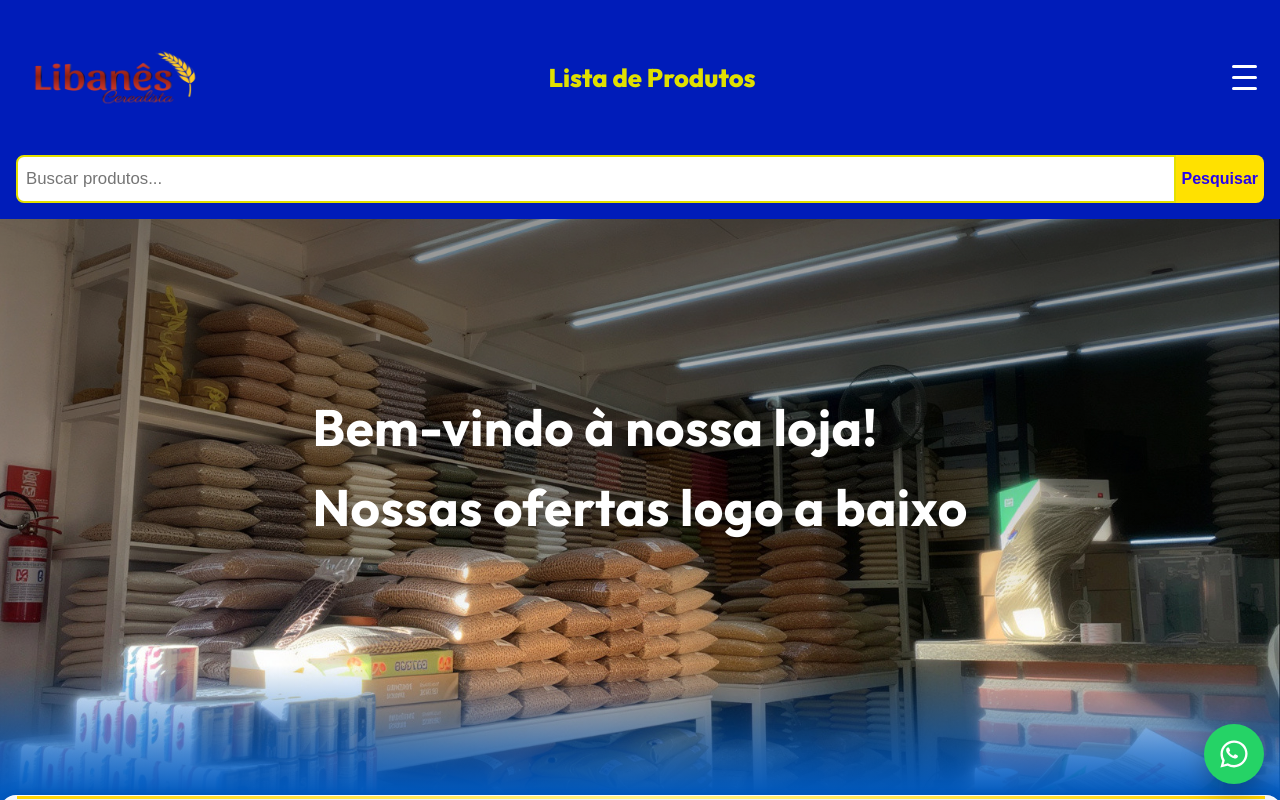
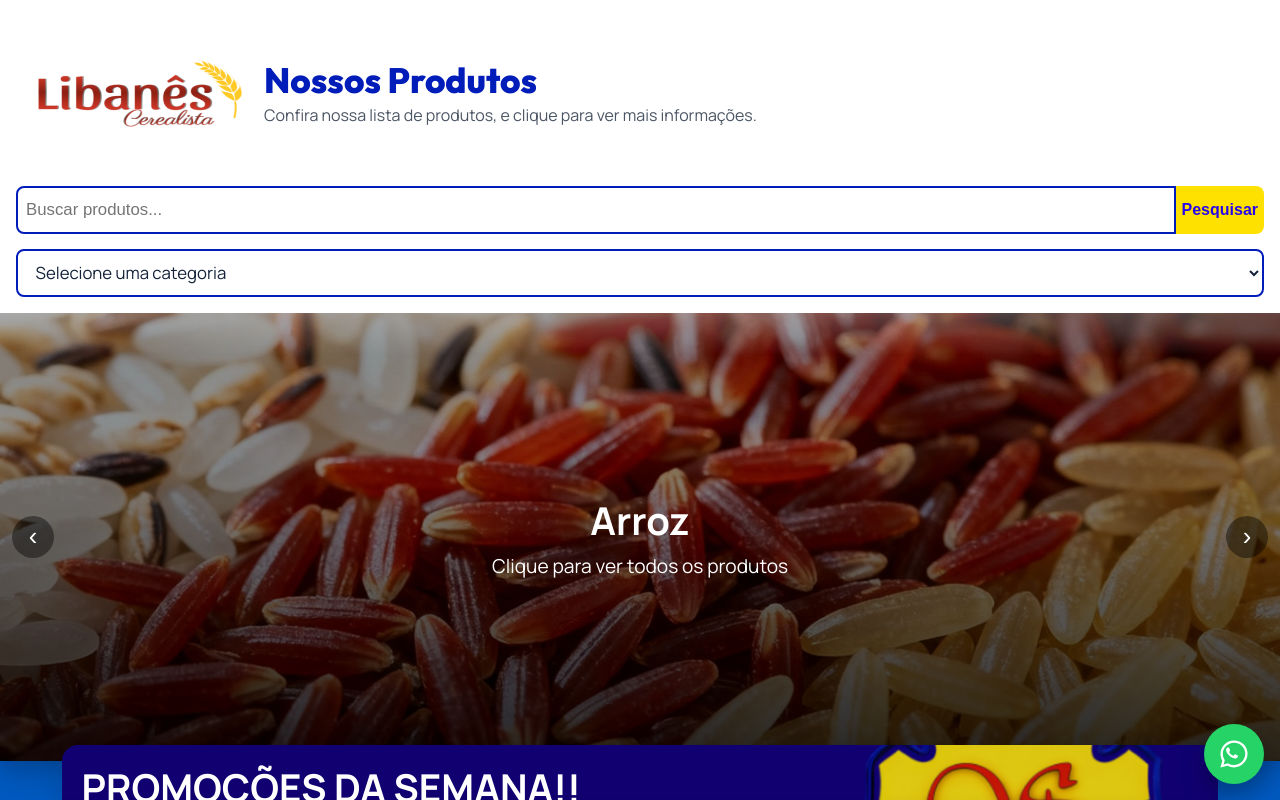
Before and after one commit to MuriloBastos6/produtos-libanes, a React (Vite) app: page / in a window 1280 px wide. Shown: the top 800 px of the page. Built offline with nearby package versions, Linux system fonts and the light colour scheme.

Commit message:
Atualizando estrutura

```diff
--- a/src/App.jsx
+++ b/src/App.jsx
@@ -20,8 +20,8 @@ function App() {
               path="/"
               element={
                 <div>
-                  <Main />
-                  <BlocoDados />
+                  {/*<Main />}
+                 {/* <BlocoDados /> */}
                   <Carrosel />
                   <ListaDeProdutos />
                 </div>
--- a/src/components/Navbar.jsx
+++ b/src/components/Navbar.jsx
@@ -1,56 +1,68 @@
-import React, { useEffect, useState } from "react";
-import { Link, useLocation } from "react-router-dom";
-import Categorias from "./Categorias";
+import React from "react";
+import { Link, useNavigate } from "react-router-dom";
 import BuscaProdutos from "./BuscaProdutos";
 
+const categoriasOpcoes = [
+  { titulo: "Amendois & castanhas", slug: "amendoim" },
+  { titulo: "Arroz", slug: "arroz" },
+  { titulo: "Sucrilhos", slug: "sucrilhos" },
+  { titulo: "Chás", slug: "cha" },
+  { titulo: "Farinhas", slug: "farinhas" },
+  { titulo: "Grãos", slug: "graos" },
+  { titulo: "Panificação", slug: "panificacao" },
+  { titulo: "Especiarias", slug: "especiarias" },
+  { titulo: "Frutas", slug: "frutas" },
+  { titulo: "Sementes", slug: "sementes" },
+  { titulo: "Produtos naturais", slug: "produtosnaturais" },
+  { titulo: "Refrigerantes & sucos", slug: "refris" },
+  { titulo: "Óleo vegetal", slug: "oleo" },
+  { titulo: "Goma pronta", slug: "goma" },
+  { titulo: "Salgadinho & snacks", slug: "salgadinhos" },
+  { titulo: "Doces", slug: "doces" },
+  { titulo: "Potes", slug: "potes" },
+];
+
 function Navbar() {
-  const [menuAberto, setMenuAberto] = useState(false);
-  const location = useLocation();
+  const navigate = useNavigate();
 
-  const toggleMenu = () => {
-    setMenuAberto(!menuAberto);
+  const handleSelectCategoria = (e) => {
+    const slug = e.target.value;
+    if (slug) {
+      navigate(`/${slug}`);
+      e.target.value = "";
+    }
   };
-
-  const fecharMenu = () => {
-    setMenuAberto(false);
-  };
-
-  useEffect(() => {
-    setMenuAberto(false);
-  }, [location.pathname]);
 
   return (
     <nav className="nav-bar">
-      <div className="nav-titulo">
-        <h1>Lista de Produtos</h1>
-      </div>
       <div className="div-logo">
-        <Link to="/" onClick={fecharMenu}>
+        <Link to="/">
           <img src="libanes-logo-gimp.png" alt="Logo da libanês" />
         </Link>
       </div>
-      <button
-        className="btn-menu-hamburger"
-        onClick={toggleMenu}
-        aria-label="Menu"
-      >
-        <span></span>
-        <span></span>
-        <span></span>
-      </button>
+      <div className="nav-titulo">
+        <h2>Nossos Produtos</h2>
+        <p>Confira nossa lista de produtos, e clique para ver mais informações.</p>
+      </div>
       <div className="input-div">
         <BuscaProdutos />
       </div>
-
-      {/* Menu Hamburger */}
-
-      {/* Menu de Categorias */}
-      <div className={`menu-categorias ${menuAberto ? "aberto" : ""}`}>
-        <ul className="lista-categorias">
-          <li className="item-categoria">
-            <Categorias onSelectCategory={fecharMenu} />
-          </li>
-        </ul>
+      <div className="categorias-select-div">
+        <select
+          className="categorias-select"
+          onChange={handleSelectCategoria}
+          defaultValue=""
+          aria-label="Selecionar categoria"
+        >
+          <option value="" disabled>
+            Selecione uma categoria
+          </option>
+          {categoriasOpcoes.map((cat) => (
+            <option key={cat.slug} value={cat.slug}>
+              {cat.titulo}
+            </option>
+          ))}
+        </select>
       </div>
     </nav>
   );
--- a/src/index.css
+++ b/src/index.css
@@ -50,13 +50,16 @@ body::-webkit-scrollbar {
 /*Começa o estilo da navbar*/
 .nav-bar {
   display: grid;
-  grid-template-columns: 1fr auto 1fr;
+  grid-template-columns: auto 1fr;
   grid-template-areas:
-    "logo title menu"
-    "search search search";
+    "logo title"
+    "search search"
+    "categorias categorias";
   align-items: center;
+  column-gap: 1rem;
+  row-gap: 0.6rem;
   padding: 1rem;
-  background: #001cb9;
+  background: white;
   border: none;
   box-shadow: none;
   outline: none;
@@ -66,26 +69,33 @@ body::-webkit-scrollbar {
   z-index: 1200;
 }
 
-.nav-bar h1 {
-  color: rgb(224, 224, 0);
-  font-size: 2rem;
+.nav-titulo {
+  grid-area: title;
+  justify-self: start;
+  align-self: center;
+}
+
+.nav-titulo h2 {
+  color: #001cb9;
+  font-size: clamp(1.5rem, 3vw, 2.2rem);
   font-weight: 800;
   font-family: "Outfit", sans-serif;
   margin: 0;
-  text-align: center;
+  line-height: 1.1;
 }
 
-.nav-titulo {
-  grid-area: title;
-  justify-self: center;
-  margin-left: 1.5rem;
+.nav-titulo p {
+  color: #4b5563;
+  font-size: clamp(0.85rem, 1.4vw, 1rem);
+  margin: 0.3rem 0 0;
+  line-height: 1.35;
 }
 
 
 .div-logo {
   grid-area: logo;
-  width: 11rem;
-  height: 7rem;
+  width: 14rem;
+  height: 9rem;
   display: flex;
   align-items: center;
   justify-content: flex-start;
@@ -132,7 +142,7 @@ body::-webkit-scrollbar {
   height: 3rem;
   border-start-start-radius: 0.5rem;
   border-end-start-radius: 0.5rem;
-  border: 2px solid rgb(228, 224, 0);
+  border: 2px solid #001cb9;
   padding: 0.5rem;
   font-size: 1.05rem;
   transition: border-color var(--transition-fast), box-shadow var(--transition-fast);
@@ -209,128 +219,35 @@ body::-webkit-scrollbar {
   font-size: 1.2rem;
 }
 
-/* Botão Menu Hamburger */
-.btn-menu-hamburger {
-  grid-area: menu;
-  display: flex;
-  flex-direction: column;
-  gap: 8px;
-  background: none;
-  border: none;
-  cursor: pointer;
-  z-index: 1000;
-  padding: 0.5rem;
-  width: 40px;
-  height: auto;
-  margin-left: 0;
-  justify-content: center;
-  align-items: center;
-  justify-self: end;
+/* Select de Categorias */
+.categorias-select-div {
+  grid-area: categorias;
+  width: 100%;
+  margin-top: 0.25rem;
 }
 
-.btn-menu-hamburger span {
-  width: 25px;
-  height: 3px;
-  background-color: #ffffff;
-  border-radius: 2px;
-  transition: all 0.3s ease;
-  display: block;
-  opacity: 1;
+.categorias-select {
+  width: 100%;
+  height: 3rem;
+  padding: 0 0.85rem;
+  border: 2px solid #001cb9;
+  border-radius: 0.5rem;
+  font-size: 1.05rem;
+  font-family: "Manrope", sans-serif;
+  background: #ffffff;
+  color: #14233a;
+  cursor: pointer;
+  transition: border-color var(--transition-fast), box-shadow var(--transition-fast);
 }
 
-.btn-menu-hamburger:hover span {
-  background-color: rgb(228, 224, 0);
-  width: 30px;
+.categorias-select:focus {
+  outline: none;
+  border-color: var(--accent);
+  box-shadow: 0 0 0 3px rgba(255, 225, 0, 0.26);
 }
 
-/* Menu de Categorias */
-.menu-categorias {
-  position: absolute;
-  align-items: center;
-  top: 100%;
-  right: 0;
-  width: 100%;
-  height: auto;
-  background-color: #001cb9b4;
-  transition: all 0.3s ease;
-  max-height: 0;
-  overflow: hidden;
-  z-index: 1201;
-}
-
-.menu-categorias.aberto {
-  max-height: min(72vh, 560px);
-  overflow-y: auto;
-  overflow-x: hidden;
-}
-
-.menu-categorias.aberto {
-  padding: 0.75rem;
-  border-top: 1px solid rgba(255, 255, 255, 0.2);
-  border-bottom-left-radius: 14px;
-  border-bottom-right-radius: 14px;
-  background: linear-gradient(160deg, rgba(0, 22, 110, 0.9), rgba(0, 55, 150, 0.86));
-  box-shadow: 0 18px 28px rgba(0, 8, 40, 0.35);
-  backdrop-filter: blur(6px);
-  -webkit-backdrop-filter: blur(6px);
-}
-
-.menu-categorias .lista-categorias {
-  list-style: none;
-  padding: 0.8rem;
-  padding-right: 5rem;
-  margin: 0;
-  display: flex;
-  flex-direction: row;
-  flex-wrap: wrap;
-  gap: 1rem;
-  width: 100%;
-  justify-content: center;
-  align-items: center;
-}
-
-.menu-categorias .item-categoria {
-  width: 100%;
-  max-width: none;
-  margin: 0 auto;
-  padding-right: 3rem;
-
-}
-
-.menu-categorias.aberto .card-categorias {
-  width: 100%;
-  display: grid;
-  grid-template-columns: repeat(auto-fit, minmax(180px, 1fr));
-  column-gap: 1.4rem;
-  row-gap: 1.4rem;
-  align-items: center;
-  padding: 0 1rem;
-}
-
-.menu-categorias.aberto .card-categorias a {
-  display: flex;
-  align-items: center;
-  justify-content: center;
-  min-height: 72px;
-  padding: 1rem;
-  border-radius: 12px;
-  border: 1px solid rgba(255, 255, 255, 0.28);
-  background-color: rgba(1, 26, 122, 0.62);
-  background-size: cover;
-  background-position: center;
-  background-repeat: no-repeat;
-  background-blend-mode: multiply;
-  box-shadow: 0 8px 16px rgba(0, 0, 0, 0.24);
-  text-shadow: 0 1px 4px rgba(0, 0, 0, 0.55);
-  font-size: 0.9rem;
-  text-align: center;
-  width: auto;
-}
-
-.menu-categorias.aberto .card-categorias a:hover {
-  transform: translateY(-3px);
-  box-shadow: 0 14px 22px rgba(0, 0, 0, 0.3);
-  border-color: rgba(255, 225, 0, 0.6);
+.categorias-select:hover {
+  border-color: #0024de;
 }
 
 
@@ -991,12 +908,13 @@ body::-webkit-scrollbar {
 @media (min-width: 769px) {
   .nav-bar {
     display: grid;
-    grid-template-columns: 1fr auto 1fr;
+    grid-template-columns: auto 1fr;
     grid-template-areas:
-      "logo title menu"
-      "search search search";
+      "logo title"
+      "search search"
+      "categorias categorias";
     align-items: center;
-    row-gap: 0.8rem;
+    row-gap: 0.7rem;
   }
 
   .div-logo {
@@ -1004,19 +922,13 @@ body::-webkit-scrollbar {
     justify-self: start;
     margin-left: -0.5rem;
     padding: 0.25rem 0;
-    width: 12rem;
-    height: 7.2rem;
+    width: 15rem;
+    height: 9.2rem;
   }
 
   .nav-titulo {
     grid-area: title;
-    justify-self: center;
-  }
-
-  .nav-bar h1 {
-    margin: 0;
-    text-align: center;
-    font-size: 1.6rem;
+    justify-self: start;
   }
 
   .input-div {
@@ -1025,20 +937,15 @@ body::-webkit-scrollbar {
     margin-right: 0;
     margin-top: 0.2rem;
   }
-
-  .btn-menu-hamburger {
-    grid-area: menu;
-    margin-left: 0;
-    justify-self: end;
-  }
 }
 
 @media (max-width: 768px) {
   .nav-bar {
-    grid-template-columns: 1fr auto 1fr;
+    grid-template-columns: auto 1fr;
     grid-template-areas:
-      "logo title menu"
-      "search search search";
+      "logo title"
+      "search search"
+      "categorias categorias";
     padding: 0.75rem 0.8rem 0.9rem;
     border-bottom: none;
     box-shadow: none;
@@ -1051,18 +958,8 @@ body::-webkit-scrollbar {
     border-radius: 0;
   }
 
-  .menu-categorias {
-    border: 0;
-    box-shadow: none;
-  }
-
-  .nav-bar h1 {
-    font-size: 1.18rem;
-    padding-right: 0;
-  }
-
   .nav-titulo {
-    justify-self: center;
+    justify-self: start;
     align-self: center;
   }
 
@@ -1070,13 +967,6 @@ body::-webkit-scrollbar {
     display: flex;
     align-items: center;
     justify-content: center;
-  }
-
-  .btn-menu-hamburger {
-    margin-left: 0;
-    justify-self: end;
-    position: static;
-    transform: none;
   }
 
   .input-div {
@@ -1096,8 +986,8 @@ body::-webkit-scrollbar {
     justify-self: start;
     margin-left: -0.4rem;
     padding: 0.2rem 0;
-    width: 9rem;
-    height: 6rem;
+    width: 11rem;
+    height: 7.2rem;
   }
 
   .div-logo img {
@@ -1133,14 +1023,10 @@ body::-webkit-scrollbar {
 
 @media (max-width: 480px) {
   .div-logo {
-    width: 8rem;
-    height: 5.2rem;
+    width: 9.5rem;
+    height: 6.2rem;
     padding: 0.15rem 0;
     margin-left: -0.3rem;
-  }
-
-  .nav-bar h1 {
-    font-size: 1.08rem;
   }
 
   .nav-bar a {
@@ -1150,39 +1036,6 @@ body::-webkit-scrollbar {
 
   .btn-pesquisar {
     font-size: 0.2rem;
-  }
-}
-
-/* Menu de categorias */
-@media (min-width: 769px) {
-  .menu-categorias.aberto {
-    overflow-y: auto;
-    overflow-x: hidden;
-    width: 100%;
-    right: 0;
-    left: 0;
-    scrollbar-width: none;
-  }
-
-  .menu-categorias.aberto::-webkit-scrollbar {
-    display: none;
-  }
-
-  .menu-categorias.aberto .card-categorias {
-    width: 100%;
-    min-width: 0;
-    grid-template-columns: repeat(auto-fit, minmax(210px, 1fr));
-    column-gap: 1.2rem;
-    row-gap: 1.2rem;
-  }
-}
-
-@media (min-width: 1200px) {
-  .menu-categorias.aberto .card-categorias {
-    grid-template-rows: repeat(2, minmax(72px, auto));
-    grid-auto-flow: column;
-    grid-auto-columns: minmax(0, 1fr);
-    grid-template-columns: none;
   }
 }
 
```
